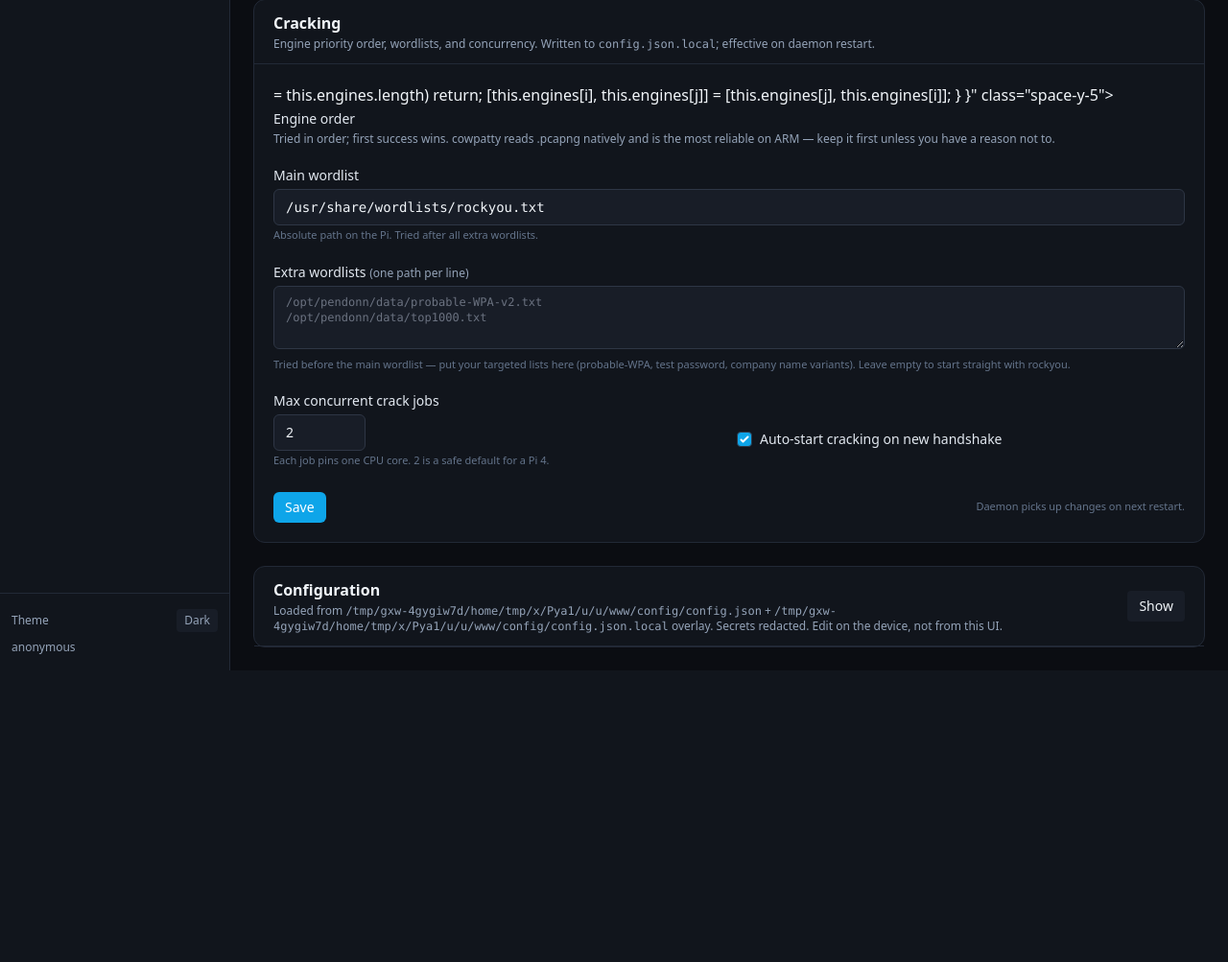
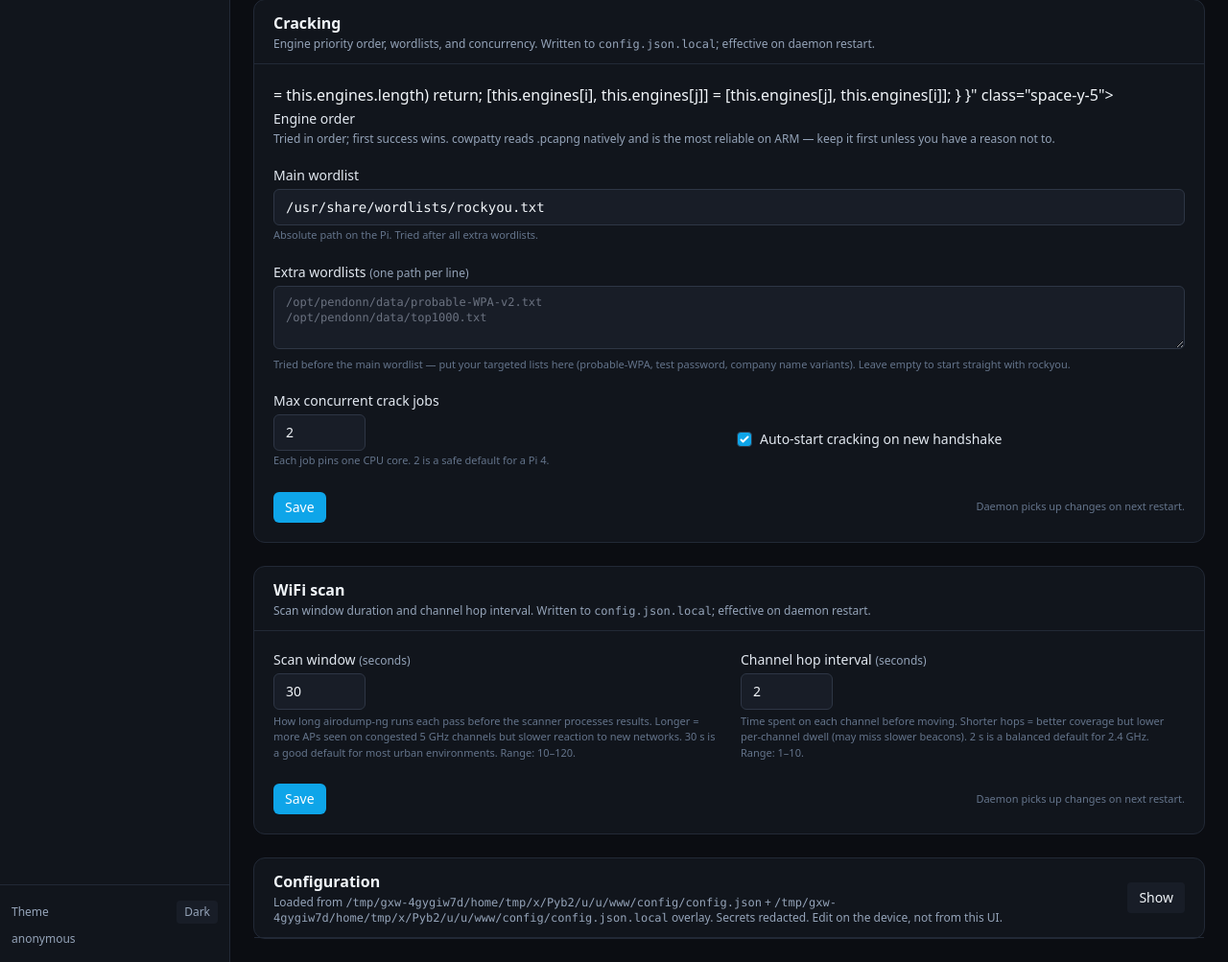
Before and after one commit to jobsdonn/PenDonn, a FastAPI app: page /settings in a window 1280 px wide. Shown: the part 1584-2587 px from the top of the page at 96% size. Before the commit the page ends 2283 px from the top, so only its background shows below. Run offline with FastAPI, Linux system fonts and the light colour scheme; data that the repository does not hold is empty; some libraries are stand-ins or nearby versions.

Commit message:
Add WiFi scan settings panel to settings UI
Adds GET /partials/wifi + POST /partials/wifi/save for scan_window_seconds
(10-120 s) and channel_hop_interval (1-10 s). Both fields were already
config-backed but had no UI; values are written to config.json.local
and reflected in live in-memory config. Save action is audit-logged.

5 new smoke tests added; 221 pass.

Co-Authored-By: Claude Sonnet 4.6 <noreply@anthropic.com>

```diff
--- /dev/null
+++ b/webui/templates/partials/wifi.html
@@ -0,0 +1,67 @@
+{# WiFi / scan settings — scan window duration and channel hop interval.
+   Both are live-readable by wifi_scanner via config; daemon restart needed
+   for them to take effect since the scanner reads them at thread start. #}
+
+<div id="wifi-settings" class="space-y-5">
+
+    {% if saved %}
+    <div class="rounded-md border border-emerald-200 bg-emerald-50 dark:border-emerald-900 dark:bg-emerald-950/30 px-3 py-2 text-xs text-emerald-800 dark:text-emerald-200">
+        Saved — daemon picks up new settings on next restart.
+    </div>
+    {% endif %}
+
+    <form hx-post="/partials/wifi/save"
+          hx-target="#wifi-settings"
+          hx-swap="outerHTML"
+          class="space-y-5">
+
+        <div class="grid grid-cols-1 sm:grid-cols-2 gap-6">
+
+            {# ---- scan window ---- #}
+            <div>
+                <label class="block text-sm font-medium text-slate-700 dark:text-slate-200">
+                    Scan window
+                    <span class="text-xs text-slate-400 font-normal">(seconds)</span>
+                </label>
+                <input type="number" name="scan_window_seconds"
+                       min="10" max="120"
+                       value="{{ wifi_scan_window }}"
+                       class="mt-1 w-24 rounded-md border-slate-300 dark:border-ink-600 dark:bg-ink-800 dark:text-slate-100 focus:border-accent focus:ring-accent text-sm">
+                <p class="text-[11px] text-slate-500 dark:text-slate-500 mt-1">
+                    How long airodump-ng runs each pass before the scanner processes
+                    results. Longer = more APs seen on congested 5 GHz channels but
+                    slower reaction to new networks. 30 s is a good default for most
+                    urban environments. Range: 10–120.
+                </p>
+            </div>
+
+            {# ---- channel hop interval ---- #}
+            <div>
+                <label class="block text-sm font-medium text-slate-700 dark:text-slate-200">
+                    Channel hop interval
+                    <span class="text-xs text-slate-400 font-normal">(seconds)</span>
+                </label>
+                <input type="number" name="channel_hop_interval"
+                       min="1" max="10"
+                       value="{{ wifi_channel_hop }}"
+                       class="mt-1 w-24 rounded-md border-slate-300 dark:border-ink-600 dark:bg-ink-800 dark:text-slate-100 focus:border-accent focus:ring-accent text-sm">
+                <p class="text-[11px] text-slate-500 dark:text-slate-500 mt-1">
+                    Time spent on each channel before moving. Shorter hops = better
+                    coverage but lower per-channel dwell (may miss slower beacons).
+                    2 s is a balanced default for 2.4 GHz. Range: 1–10.
+                </p>
+            </div>
+
+        </div>
+
+        <div class="flex items-center gap-2 pt-1">
+            <button type="submit"
+                    class="px-3 py-1.5 rounded-md bg-accent-deep text-white text-sm font-medium hover:bg-sky-600">
+                Save
+            </button>
+            <span class="text-[11px] text-slate-500 dark:text-slate-500 ml-auto">
+                Daemon picks up changes on next restart.
+            </span>
+        </div>
+    </form>
+</div>
--- a/webui/templates/settings.html
+++ b/webui/templates/settings.html
@@ -113,6 +113,20 @@
         </div>
     </section>
 
+    <!-- WiFi / scan settings: scan window + channel hop interval -->
+    <section class="lg:col-span-3 bg-white dark:bg-ink-900 border border-slate-200 dark:border-ink-700 rounded-xl">
+        <header class="px-5 py-3 border-b border-slate-200 dark:border-ink-700">
+            <h2 class="font-semibold">WiFi scan</h2>
+            <p class="text-xs text-slate-500 dark:text-slate-400 mt-0.5">
+                Scan window duration and channel hop interval. Written to
+                <code>config.json.local</code>; effective on daemon restart.
+            </p>
+        </header>
+        <div class="p-5">
+            {% include "partials/wifi.html" %}
+        </div>
+    </section>
+
     <!-- Config viewer (full-width, collapsible) -->
     <section class="lg:col-span-3 bg-white dark:bg-ink-900 border border-slate-200 dark:border-ink-700 rounded-xl"
              x-data="{ open: false }">
```
Also changed, not shown: tests/test_webui_smoke.py (+36 -0 lines), webui/routes/settings.py (+78 -0 lines).
